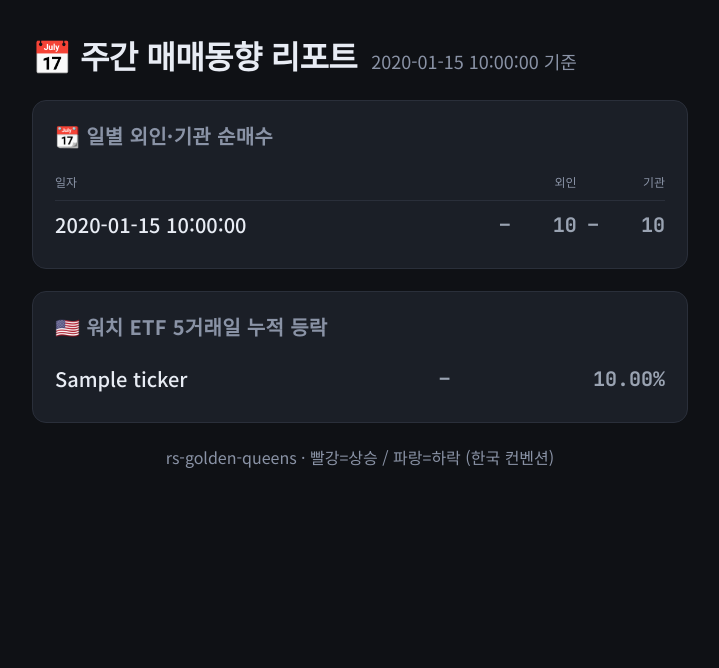
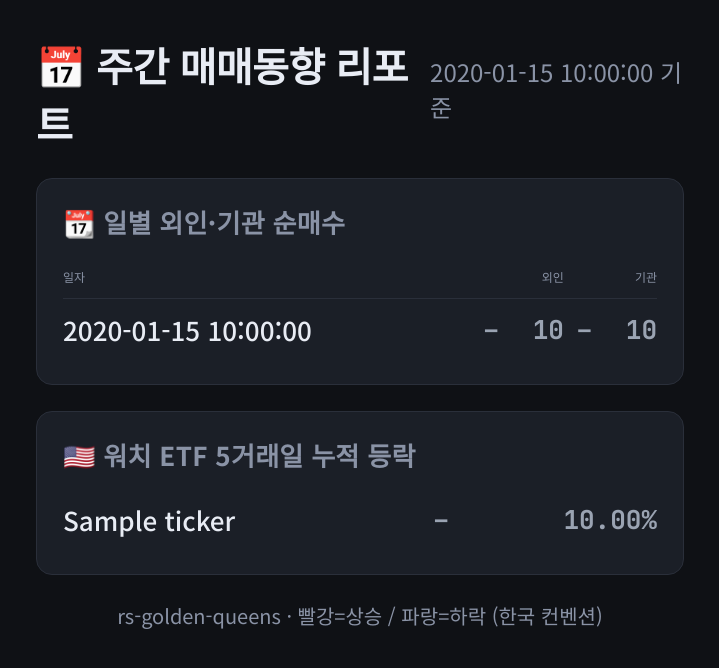
Before and after one commit to itda-skills/rs-golden-queens, a Python web app: template market_flow/render/templates/weekly.html.j2 in a window 1280 px wide. Shown: the top 668 px of the page, without its empty margins (0-719 px from the left). Run offline with Jinja, Linux system fonts and the light colour scheme; the template is opened without the code that fills it: most values are stand-ins (such as "Sample title", 1, 10 or a date in 2020).

Commit message:
style(render): 폰트 2배 확대 + h2 nowrap
이전 1.5배는 부족. 2배로 재조정:
- font-size 모두 1x 원본의 2x (h1 22→40, h2 14→26, table 14→26 등)
- padding/gap 비례 확대
- section h2: white-space: nowrap (grid-2 안에서 줄바꿈 방지)

viewport height 추가 확대:
- daily-kr 2400 → 3200
- daily-us 3600 → 4800
- weekly 3000 → 4000

```diff
--- a/market_flow/daily_kr.py
+++ b/market_flow/daily_kr.py
@@ -51,7 +51,7 @@ def main(argv: Optional[list[str]] = None, now: Optional[datetime] = None) -> No
         from market_flow.render.renderer import html_to_png
 
         html = render_kr_daily_html(data)
-        png = html_to_png(html, width=720, height=2400)
+        png = html_to_png(html, width=720, height=3200)
         caption = f"📊 *{kr_weekday(bizdate)} 마감 매매동향*{sources}"
         resp = send_photo(png, caption=caption)
     else:
--- a/market_flow/daily_us.py
+++ b/market_flow/daily_us.py
@@ -83,7 +83,7 @@ def main(argv: Optional[list[str]] = None, now: Optional[datetime] = None) -> No
         from market_flow.render.renderer import html_to_png
 
         html = render_us_daily_html(data)
-        png = html_to_png(html, width=720, height=3600)
+        png = html_to_png(html, width=720, height=4800)
         caption = f"🇺🇸 *{now.strftime('%-m/%-d')} 미국장 마감*{sources}"
         resp = send_photo(png, caption=caption)
     else:
--- a/market_flow/render/templates/_base.html.j2
+++ b/market_flow/render/templates/_base.html.j2
@@ -24,50 +24,51 @@
     font-family: 'Noto Sans KR', sans-serif;
     background: var(--bg);
     color: var(--text);
-    padding: 32px;
+    padding: 36px;
     width: 720px;
   }
-  body > * + * { margin-top: 22px; }
+  body > * + * { margin-top: 26px; }
   header {
     display: flex;
     align-items: baseline;
-    gap: 14px;
-    margin-bottom: 6px;
+    gap: 16px;
+    margin-bottom: 8px;
   }
   h1 {
-    font-size: 32px;
+    font-size: 40px;
     font-weight: 700;
     letter-spacing: -0.5px;
   }
   .unit {
     color: var(--muted);
-    font-size: 18px;
+    font-size: 24px;
   }
   section {
     background: var(--card);
     border: 1px solid var(--line);
-    border-radius: 14px;
-    padding: 20px 22px;
+    border-radius: 16px;
+    padding: 24px 26px;
   }
   section h2 {
-    font-size: 20px;
+    font-size: 26px;
     font-weight: 700;
     color: var(--muted);
-    margin-bottom: 14px;
+    margin-bottom: 16px;
     letter-spacing: 0.3px;
     display: flex;
     align-items: center;
-    gap: 8px;
+    gap: 10px;
+    white-space: nowrap;
   }
   table {
     width: 100%;
     border-collapse: collapse;
     font-family: 'JetBrains Mono', monospace;
-    font-size: 20px;
+    font-size: 26px;
     font-weight: 500;
   }
   td {
-    padding: 9px 0;
+    padding: 12px 0;
     border-bottom: 1px solid var(--line);
   }
   tr:last-child td { border-bottom: none; }
@@ -78,13 +79,13 @@
   td.sub {
     font-family: 'Noto Sans KR', sans-serif;
     color: var(--muted);
-    font-size: 17px;
+    font-size: 22px;
   }
   td.arrow {
     text-align: center;
-    font-size: 22px;
+    font-size: 28px;
     letter-spacing: 1px;
-    width: 34px;
+    width: 42px;
   }
   td.value {
     text-align: right;
@@ -103,13 +104,13 @@
   .grid-2 {
     display: grid;
     grid-template-columns: 1fr 1fr;
-    gap: 16px;
+    gap: 18px;
   }
   .badge {
     display: inline-block;
-    padding: 3px 12px;
-    border-radius: 8px;
-    font-size: 17px;
+    padding: 4px 14px;
+    border-radius: 10px;
+    font-size: 22px;
     font-weight: 700;
   }
   .badge.up   { background: rgba(239, 83, 80, 0.18); color: var(--up); }
@@ -118,7 +119,7 @@
   footer {
     text-align: center;
     color: var(--muted);
-    font-size: 16px;
+    font-size: 20px;
   }
 </style>
 </head>
--- a/market_flow/weekly.py
+++ b/market_flow/weekly.py
@@ -72,7 +72,7 @@ def main(argv: Optional[list[str]] = None, now: Optional[datetime] = None) -> No
         from market_flow.render.renderer import html_to_png
 
         html = render_weekly_html(kospi_daily, watch_5d)
-        png = html_to_png(html, width=720, height=3000)
+        png = html_to_png(html, width=720, height=4000)
         caption = f"📅 *주간 매매동향 리포트* ({datetime.now().strftime('%-m/%-d')} 기준){sources}"
         resp = send_photo(png, caption=caption)
     else:
```
